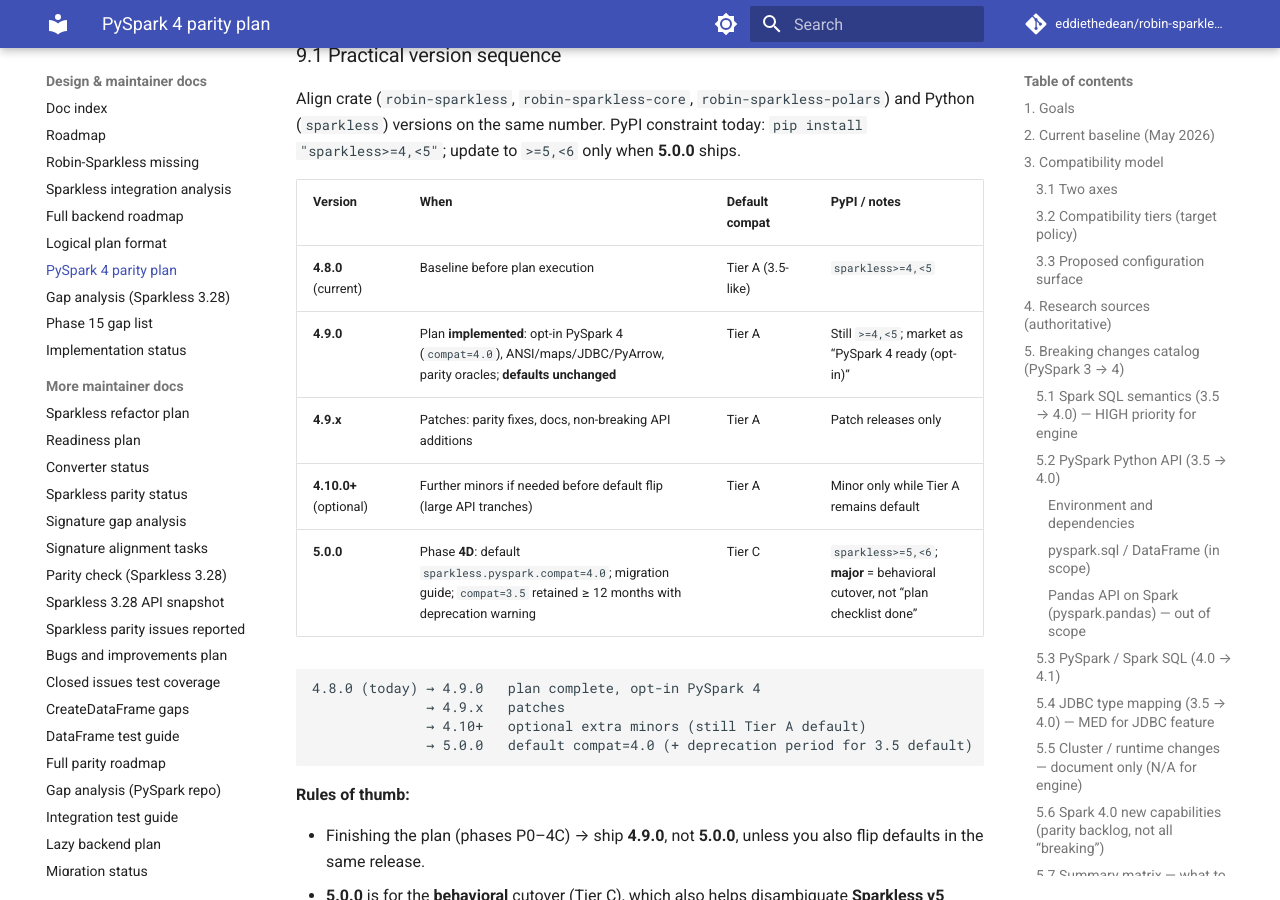
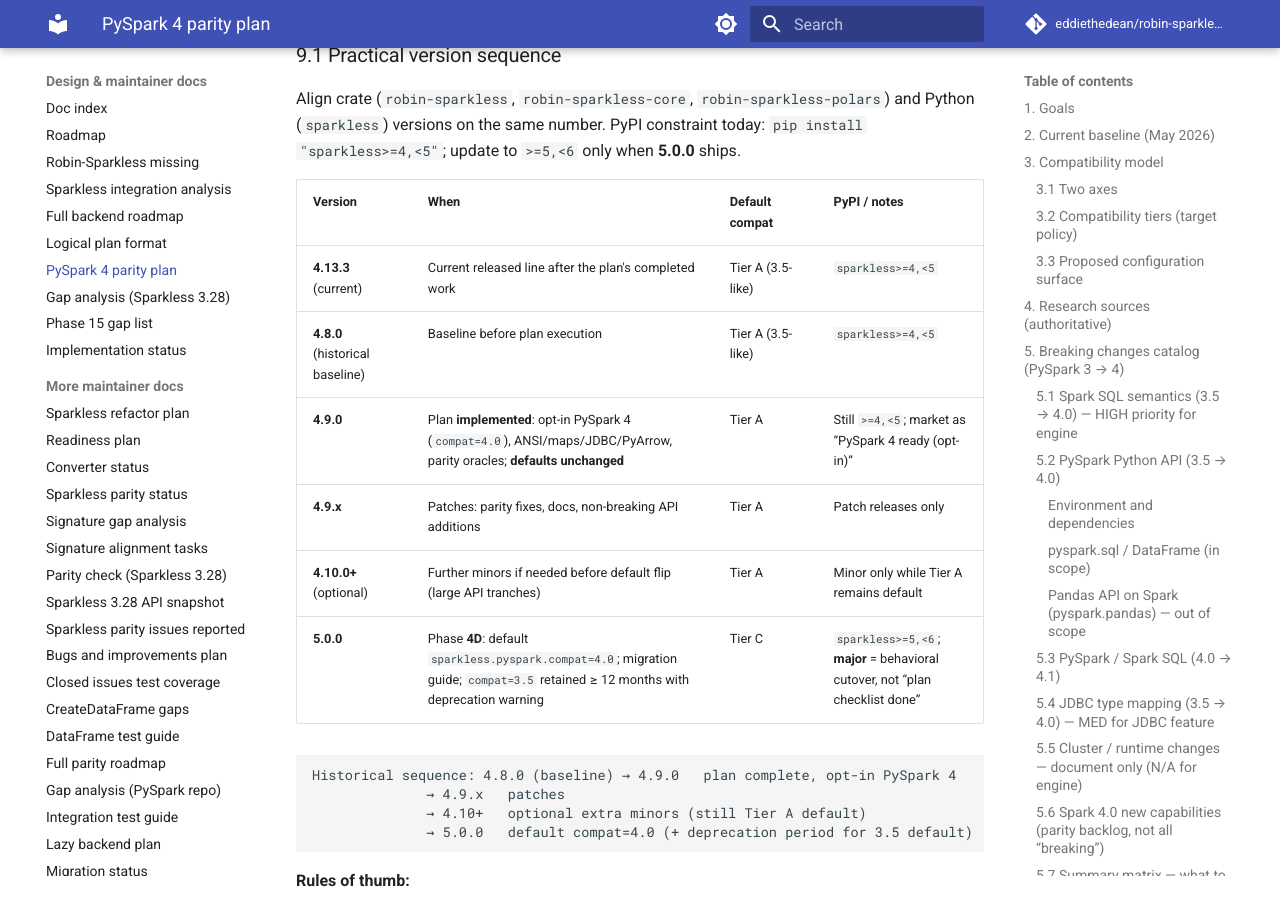
Before and after one commit to eddiethedean/robin-sparkless, an MkDocs documentation site: the page built from docs/PYSPARK_4_PARITY_PLAN.md, in a window 1280 px wide and 900 px high, scrolled down 17456 px. Built offline with MkDocs 1.6.1 and Material for MkDocs 9.7.7, drawn with Linux system fonts in a browser that asks for light colours; comment, search, counter and statistics services are not loaded.

Commit message:
docs: update current release references to 4.13.3

````diff
--- a/docs/PYSPARK_4_PARITY_PLAN.md
+++ b/docs/PYSPARK_4_PARITY_PLAN.md
@@ -454,14 +454,15 @@
 
 | Version | When | Default compat | PyPI / notes |
 |---------|------|----------------|--------------|
-| **4.8.0** (current) | Baseline before plan execution | Tier A (3.5-like) | `sparkless>=4,<5` |
+| **4.13.3** (current) | Current released line after the plan's completed work | Tier A (3.5-like) | `sparkless>=4,<5` |
+| **4.8.0** (historical baseline) | Baseline before plan execution | Tier A (3.5-like) | `sparkless>=4,<5` |
 | **4.9.0** | Plan **implemented**: opt-in PySpark 4 (`compat=4.0`), ANSI/maps/JDBC/PyArrow, parity oracles; **defaults unchanged** | Tier A | Still `>=4,<5`; market as “PySpark 4 ready (opt-in)” |
 | **4.9.x** | Patches: parity fixes, docs, non-breaking API additions | Tier A | Patch releases only |
 | **4.10.0+** (optional) | Further minors if needed before default flip (large API tranches) | Tier A | Minor only while Tier A remains default |
 | **5.0.0** | Phase **4D**: default `sparkless.pyspark.compat=4.0`; migration guide; `compat=3.5` retained ≥ 12 months with deprecation warning | Tier C | `sparkless>=5,<6`; **major** = behavioral cutover, not “plan checklist done” |
 
 ```text
-4.8.0 (today) → 4.9.0   plan complete, opt-in PySpark 4
+Historical sequence: 4.8.0 (baseline) → 4.9.0   plan complete, opt-in PySpark 4
               → 4.9.x   patches
               → 4.10+   optional extra minors (still Tier A default)
               → 5.0.0   default compat=4.0 (+ deprecation period for 3.5 default)
````
Also changed, not shown: docs/PARITY_STATUS.md (+1 -1 lines).
